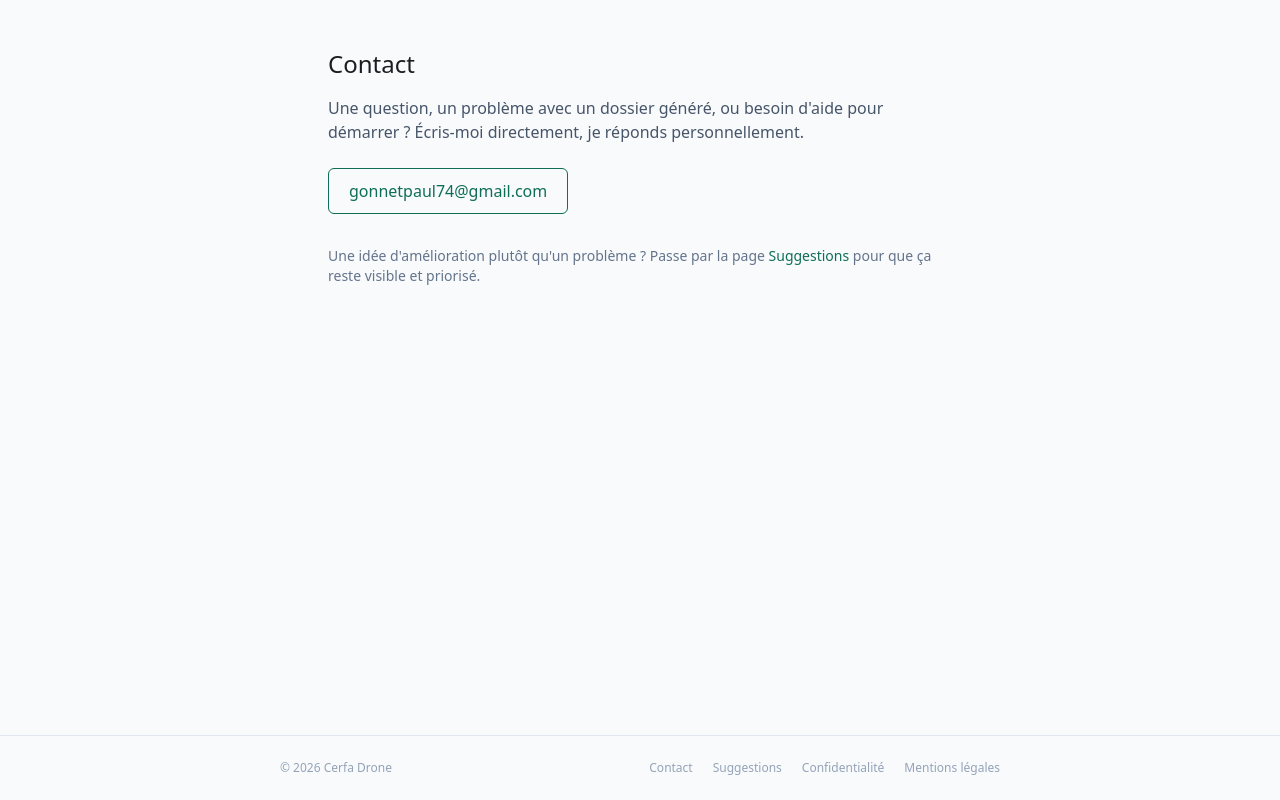
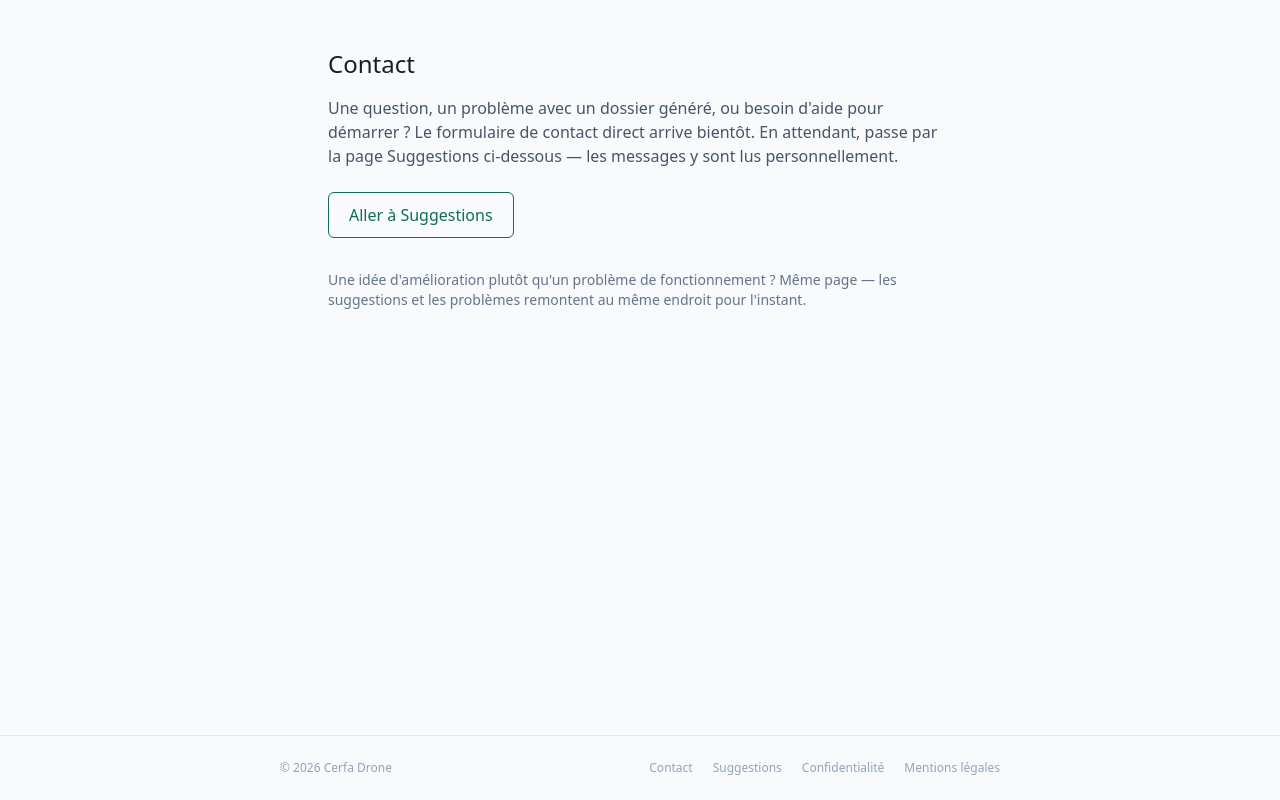
Before and after one commit to gp777-BEEP/cerfa-drone, a Next.js app: page /contact in a window 1280 px wide. Built offline with nearby package versions, Linux system fonts and the light colour scheme.

Commit message:
Retire les infos personnelles (nom/adresse/email) des pages publiques

```diff
--- a/app/confidentialite/page.tsx
+++ b/app/confidentialite/page.tsx
@@ -33,9 +33,9 @@ export default function ConfidentialitePage() {
       <h2 className="mb-2 mt-6 font-medium text-ink">Tes droits</h2>
       <p>
         Conformément au RGPD, tu peux demander l'accès, la rectification, l'export ou la suppression de
-        tes données à tout moment en écrivant à{" "}
-        <a href="mailto:gonnetpaul74@gmail.com" className="text-brand hover:underline">
-          gonnetpaul74@gmail.com
+        tes données à tout moment via la page{" "}
+        <a href="/contact" className="text-brand hover:underline">
+          Contact
         </a>
         .
       </p>
--- a/app/contact/page.tsx
+++ b/app/contact/page.tsx
@@ -3,21 +3,19 @@ export default function ContactPage() {
     <main className="mx-auto max-w-2xl px-6 py-12">
       <h1 className="mb-4 text-2xl font-medium text-ink">Contact</h1>
       <p className="mb-6 text-slate-600">
-        Une question, un problème avec un dossier généré, ou besoin d'aide pour démarrer ? Écris-moi
-        directement, je réponds personnellement.
+        Une question, un problème avec un dossier généré, ou besoin d'aide pour démarrer ? Le formulaire de
+        contact direct arrive bientôt. En attendant, passe par la page Suggestions ci-dessous — les
+        messages y sont lus personnellement.
       </p>
       <a
-        href="mailto:gonnetpaul74@gmail.com?subject=Cerfa%20Drone"
+        href="/suggestions"
         className="inline-block rounded-md border border-brand px-5 py-2.5 font-medium text-brand hover:bg-brand-light"
       >
-        gonnetpaul74@gmail.com
+        Aller à Suggestions
       </a>
       <p className="mt-8 text-sm text-slate-500">
-        Une idée d'amélioration plutôt qu'un problème ? Passe par la page{" "}
-        <a href="/suggestions" className="text-brand hover:underline">
-          Suggestions
-        </a>{" "}
-        pour que ça reste visible et priorisé.
+        Une idée d'amélioration plutôt qu'un problème de fonctionnement ? Même page — les suggestions et
+        les problèmes remontent au même endroit pour l'instant.
       </p>
     </main>
   );
--- a/app/mentions-legales/page.tsx
+++ b/app/mentions-legales/page.tsx
@@ -5,19 +5,15 @@ export default function MentionsLegalesPage() {
 
       <h2 className="mb-2 mt-6 font-medium text-ink">Éditeur du site</h2>
       <p>
-        Cerfa Drone est édité à titre individuel par Paul Gonnet, télépilote de drone.
-        <br />
-        Adresse : 156 Impasse du Nantillet
-        <br />
-        Email : gonnetpaul74@gmail.com
+        Cerfa Drone est édité à titre individuel par un télépilote de drone.
         <br />
         <span className="text-slate-400">
-          [À compléter : numéro SIREN/SIRET si activité déclarée en auto-entrepreneur ou société]
+          [Coordonnées complètes de l'éditeur (nom, adresse, contact) à compléter prochainement]
         </span>
       </p>
 
       <h2 className="mb-2 mt-6 font-medium text-ink">Directeur de la publication</h2>
-      <p>Paul Gonnet.</p>
+      <p className="text-slate-400">[À compléter]</p>
 
       <h2 className="mb-2 mt-6 font-medium text-ink">Hébergement</h2>
       <p>
```
Also changed, not shown: 2 other files (tests, documents, lock files or other folders).
